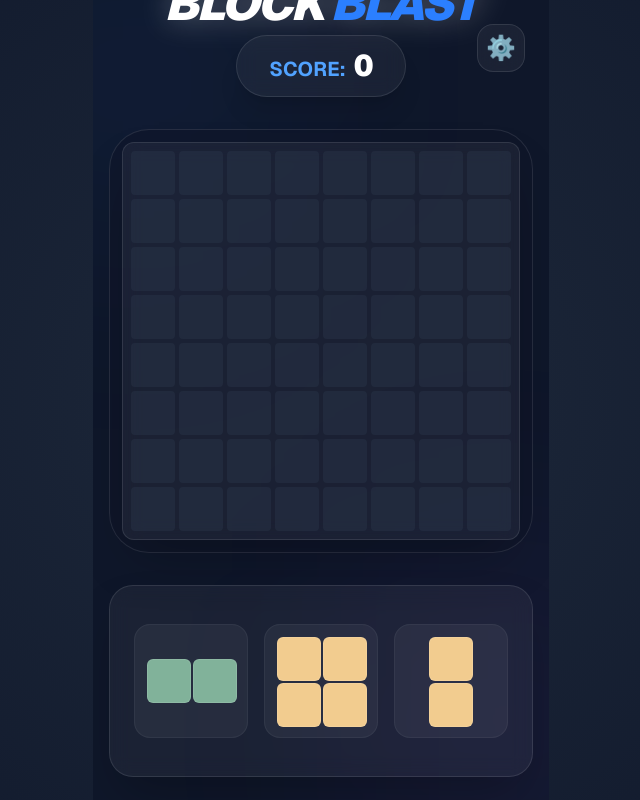
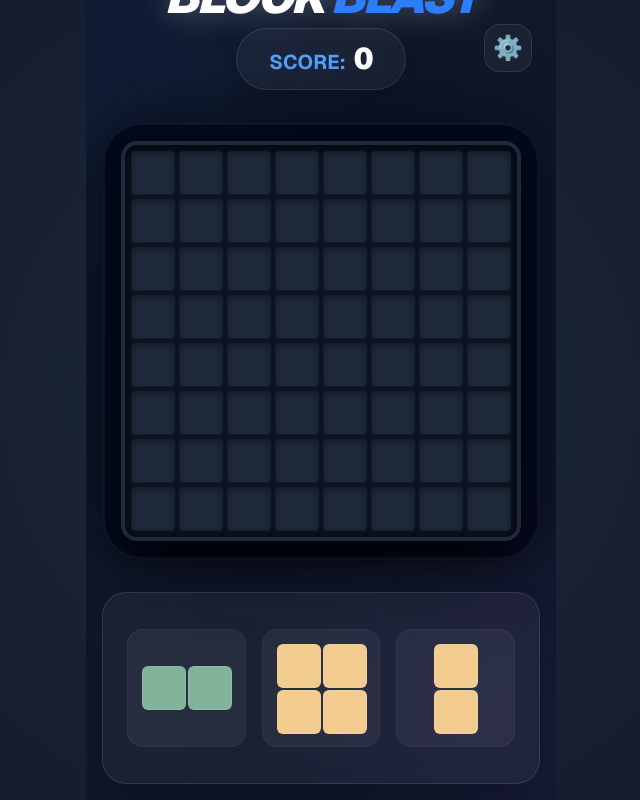
Before and after one commit to yunushi/block-mania, a Next.js app: page / in a window 1280 px wide. Both pictures are taken after a click on the button "PLAY". Shown: the whole page, without its empty margins (319-959 px from the left). Built offline with nearby package versions, Linux system fonts and the light colour scheme.

Commit message:
ızgara keskinleştirme yeni 2x3 blok bide blok sürükleme ve yerleştirme yapıldı

```diff
--- a/src/app/page.tsx
+++ b/src/app/page.tsx
@@ -73,8 +73,8 @@
         onReset={resetGame}
       />
 
-      {/* Game Board Container */}
-      <div className={`relative p-3 rounded-[2.5rem] bg-slate-900/60 border border-white/10 z-10 transition-all`}>
+      {/* Game Board Container - Sharpened UI separation */}
+      <div className={`relative p-3 sm:p-4 rounded-[2.5rem] bg-slate-950/80 border-[3px] border-white/5 shadow-[0_0_80px_-15px_rgba(0,0,0,0.8)] z-10 transition-all`}>
         <GameBoard
           grid={grid}
           onDrop={placeBlock}
--- a/src/components/DraggableBlock.tsx
+++ b/src/components/DraggableBlock.tsx
@@ -93,7 +93,7 @@
   const findNearestCell = (clientX: number, clientY: number) => {
     let nearest = null;
     let minDist = Infinity;
-    const maxDistSq = Math.pow(cellSize * 0.8, 2); // Sweet spot for snapping
+    const maxDistSq = Math.pow(cellSize * 1.5, 2); // Sweet spot for snapping - increased for easiest placement!
 
     for (const cell of gridCellsRef.current) {
         const distSq = Math.pow(cell.x - clientX, 2) + Math.pow(cell.y - clientY, 2);
@@ -109,8 +109,11 @@
     if (!isDragging || !blockRef.current) return;
 
     // We could restrict movement strictly here, but to avoid math anomalies we just let the bounding box handle offset
+    // Mobile jump offset so block isn't occluded by finger
+    const mobileOffset = cellSize < 44 ? 70 : 40;
+
     let newX = e.clientX - startPos.x;
-    let newY = e.clientY - startPos.y;
+    let newY = e.clientY - startPos.y - mobileOffset;
 
     setDragOffset({ x: newX, y: newY });
   };
@@ -127,8 +130,10 @@
     // Use the latest reliable pointer coords, iOS sometimes reports 0/0 on Up events
     const finalX = latestPointerRef.current.x;
     const finalY = latestPointerRef.current.y;
+
+    const mobileOffset = cellSize < 44 ? 70 : 40;
     let newX = finalX - startPos.x;
-    let newY = finalY - startPos.y;
+    let newY = finalY - startPos.y - mobileOffset;
 
     let currentScale = dragScale;
     const scaledWidth = blockWidthFull * currentScale;
@@ -161,7 +166,7 @@
         width: blockWidthFull,
         height: blockHeightFull,
         touchAction: 'none',
-        transform: `translate(${dragOffset.x}px, ${dragOffset.y}px) scale(${isDragging ? dragScale : invScale})`,
+        transform: `translate3d(${dragOffset.x}px, ${dragOffset.y}px, 0) scale(${isDragging ? dragScale : invScale})`,
         zIndex: isDragging ? 9999 : 10,
         pointerEvents: 'auto',
         transformOrigin: 'center center',
@@ -175,8 +180,11 @@
         setDragOffset({ x: 0, y: 0 });
       }}
     >
+      {/* Invisible expanded hit area so users can grab from the surrounding slot */}
+      <div className={`absolute -inset-10 z-0 ${isDragging ? 'pointer-events-none' : 'pointer-events-auto'}`} />
+
       <div
-        className={`grid ${isDragging ? 'opacity-90' : 'opacity-100'}`}
+        className={`grid ${isDragging ? 'opacity-90' : 'opacity-100'} relative z-10`}
         style={{
           gridTemplateColumns: `repeat(${block.shape[0].length}, 1fr)`,
           gap: '2px',
--- a/src/components/GameBoard.tsx
+++ b/src/components/GameBoard.tsx
@@ -24,7 +24,7 @@
   };
 
   return (
-    <div className="grid grid-cols-8 gap-1 p-2 bg-[var(--grid-bg)] rounded-xl glass shadow-2xl relative overflow-hidden">
+    <div className="grid grid-cols-8 gap-1 p-[6px] bg-[#0c1322] rounded-[1rem] border-[4px] border-[#1e293b] shadow-[inset_0_4px_20px_rgba(0,0,0,0.8),0_20px_40px_-10px_rgba(0,0,0,0.9)] relative overflow-hidden">
       {/* Single unified rainbow overlay — one continuous gradient across the full grid */}
       {showPerfect && (
         <div className="rainbow-unified-overlay" />
@@ -35,13 +35,12 @@
           return (
             <div
               key={`${r}-${c}`}
-              className={`bg-[var(--cell-bg)] rounded-sm relative overflow-hidden transition-all ${cell?.isClearing ? 'is-clearing' : ''}`}
+              className={`bg-[#1e293b] rounded-sm relative overflow-hidden transition-all ${cell?.isClearing ? 'is-clearing' : ''}`}
               style={{
                 width: 'var(--cell-size)',
                 height: 'var(--cell-size)',
-                boxShadow: 'none',
-                borderColor: 'transparent',
-                borderWidth: '0'
+                boxShadow: 'inset 0 3px 6px rgba(0,0,0,0.3)',
+                border: '1px solid rgba(0,0,0,0.3)'
               }}
               data-row={r}
               data-col={c}
--- a/src/hooks/useGameLogic.ts
+++ b/src/hooks/useGameLogic.ts
@@ -71,6 +71,8 @@
     [[1, 1, 1], [1, 0, 0], [1, 0, 0]], // Mega L 3
     [[1, 1, 1], [0, 0, 1], [0, 0, 1]], // Mega L 4
     [[1, 1, 1], [1, 1, 1], [1, 1, 1]], // 3x3 Cube
+    [[1, 1, 1], [1, 1, 1]], // 2x3 Horizontal
+    [[1, 1], [1, 1], [1, 1]], // 3x2 Vertical
   ]
 };
 
```
